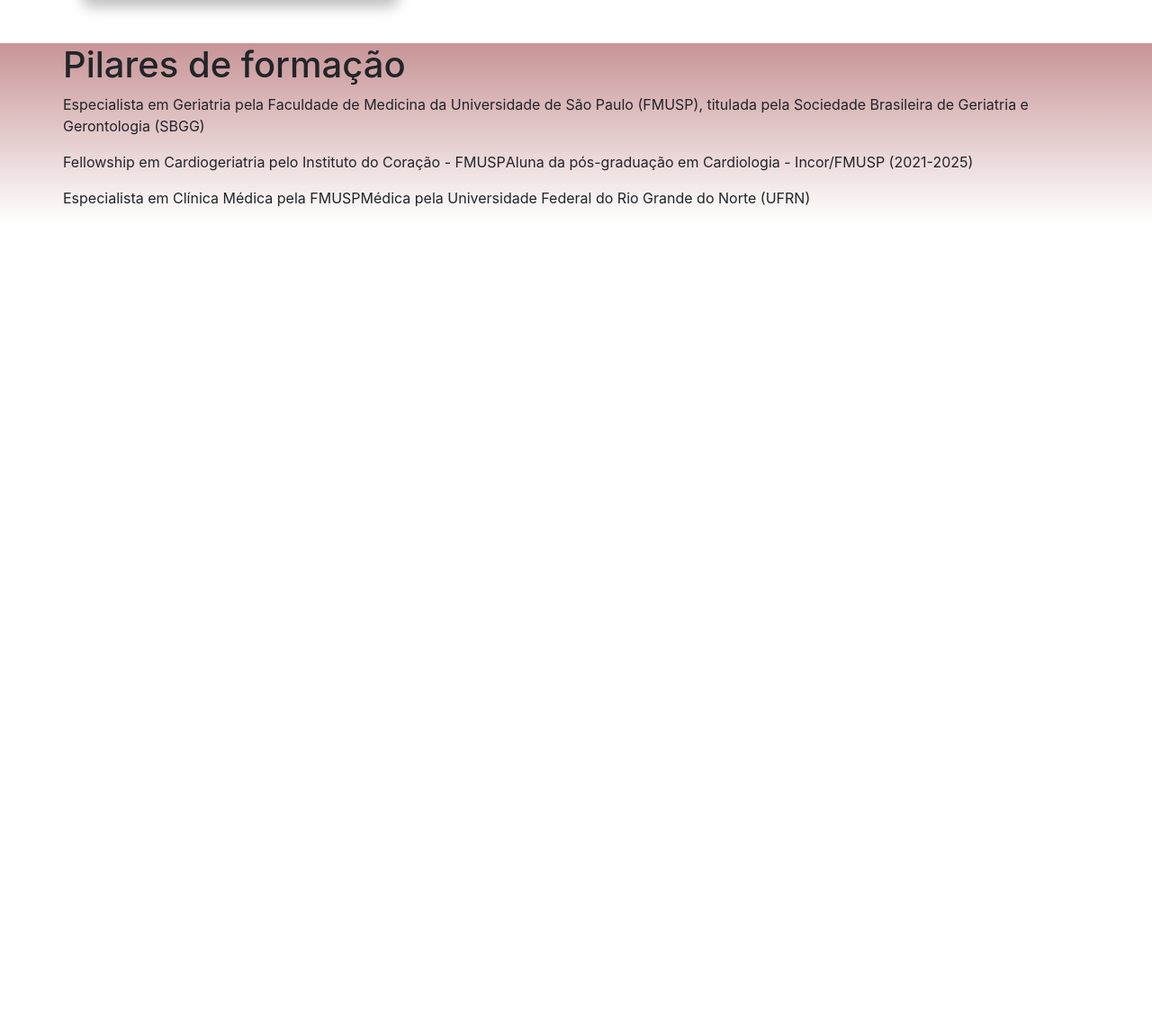
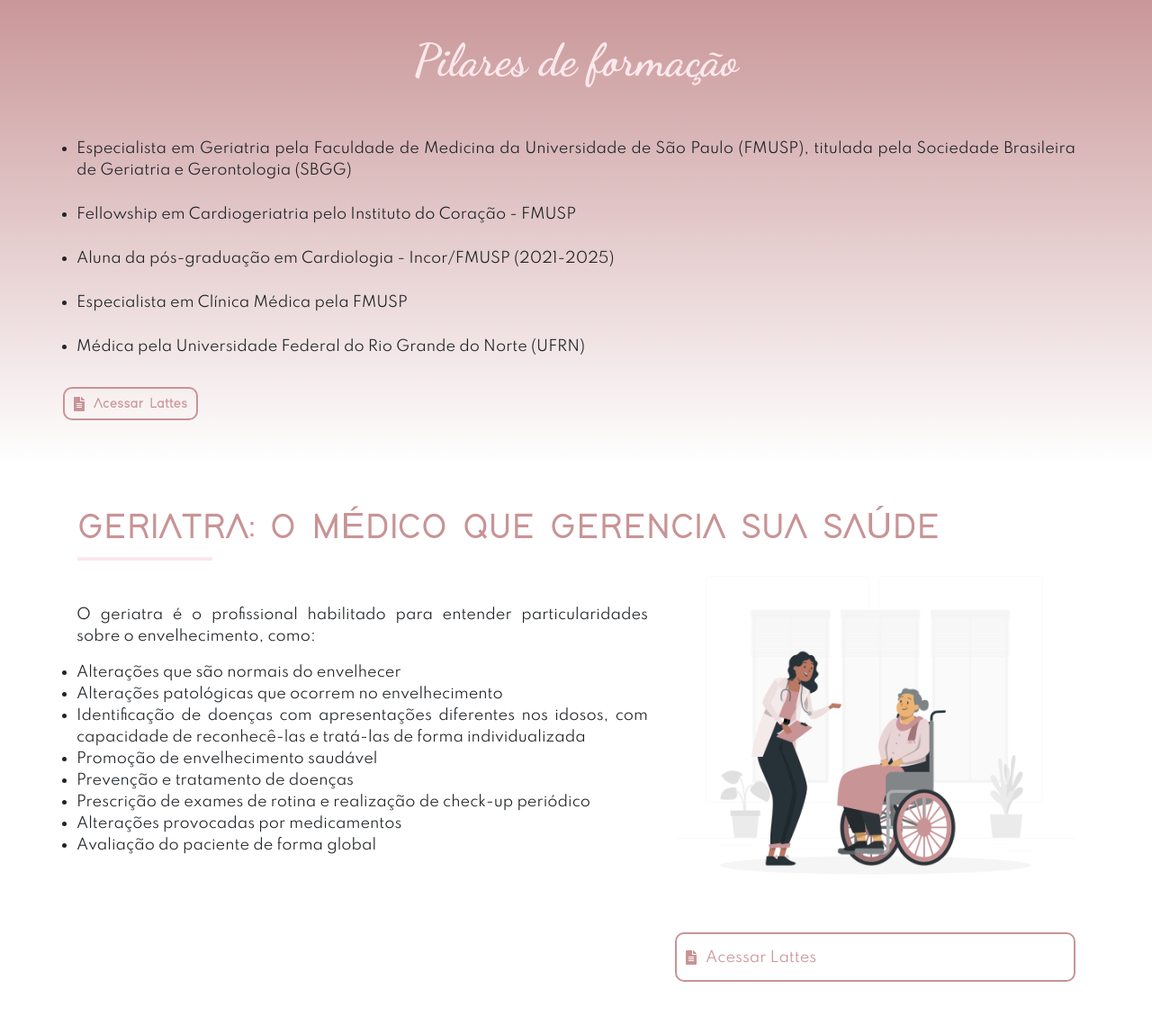
Before and after one commit to marianabritoazevedo/Dra.BeatrizNoele, a plain HTML site: page index.html in a window 1280 px wide. Shown: the part 1381-2520 px from the top of the page at 90% size. Before the commit the page ends 1629 px from the top, so only its background shows below. Drawn offline with nearby package versions, Linux system fonts and the light colour scheme.

Commit message:
#3 Pilares de formação

```diff
--- a/assets/css/style.css
+++ b/assets/css/style.css
@@ -46,6 +46,7 @@ body, html {
     color: #fae8ec;
     margin-left: 10px;
     margin-right: 10px;
+    transition: .5s;
 }
 
 .agendar-texto{
@@ -58,9 +59,7 @@ body, html {
 
 .botao-agenda-consulta {
     color: #fae8ec;
-    font-family: Adam-Medium, sans-serif;
-
-
+    font-family: Adam-Bold, sans-serif;
     padding: 3% 0;
 }
 
@@ -72,7 +71,7 @@ body, html {
 .botao-agenda-consulta:hover .calendario-icone{
     background-color: #fae8ec36;
     color: #c89496;
-    transition: 1s;
+    transition: .5s;
 }
 
 .item-menu{
@@ -90,7 +89,9 @@ body, html {
 }
 
 .secao1 img{
-    width: 75%;
+    max-width: 600px;
+    width: 100%;
+    min-width: 300px;
 }
 
 /*Sobre mim*/
@@ -103,7 +104,7 @@ body, html {
 }
 
 .sobre-mim p{
-    font-family: 'Spartan', sans-serif;;
+    font-family: 'Spartan', sans-serif;
 }
 
 .sobre-mim img{
@@ -145,3 +146,65 @@ body, html {
 .pilares-formacao{
     background-image: linear-gradient(to bottom, #c89496, #fff);
 }
+.pilares-formacao h1{
+    color: #fae8ec;
+    font-family: "Dancing script", sans-serif;
+    font-size: 50px;
+}
+
+.pilares-formacao li{
+    font-family: 'Spartan', sans-serif;
+    margin-bottom: 25px;
+    text-align: justify;
+}
+
+.botao-olha-lattes {
+    color: #c89496;
+    font-family: Adam-Bold, sans-serif;
+    padding: 3% 0;
+    border: 2px solid #c89496;
+    border-radius: 10px;
+    cursor: pointer;
+    transition: .5s;
+}
+
+.curriculo-icone{
+    color: #c89496;
+    margin-left: 10px;
+    margin-right: 10px;
+    transition: .5s;
+}
+
+.botao-olha-lattes:hover {
+    background-color: #c89496;
+    color: #fae8ec !important;
+}
+
+.botao-olha-lattes:hover .curriculo-icone{
+    background-color: #c89496;
+    color: #fae8ec;
+    transition: .5s;
+}
+
+@media (max-width: 575px){
+    .botao-olha-lattes-div{
+        margin-left: 15px;
+    }
+}
+
+/* Sobre o geriatra */
+.sobre-o-geriatra h1{
+    font-family: Adam-bold, sans-serif;
+}
+.sobre-o-geriatra li,
+.sobre-o-geriatra p{
+    font-family: 'Spartan', sans-serif;
+    text-align: justify;
+}
+.sobre-o-geriatra img{
+    width: 100%;
+    margin-top: -80px;
+}
+.sobre-o-geriatra a{
+    width: 200px;
+}
--- a/index.html
+++ b/index.html
@@ -10,14 +10,14 @@
     <link rel="stylesheet" href="assets/css/style.css">
     <link rel="preconnect" href="https://fonts.googleapis.com">
     <link rel="preconnect" href="https://fonts.gstatic.com" crossorigin>
-    <link href="https://fonts.googleapis.com/css2?family=Spartan:wght@300;400&display=swap" rel="stylesheet">
+    <link href="https://fonts.googleapis.com/css2?family=Dancing+Script:wght@700&family=Spartan:wght@300;400&display=swap" rel="stylesheet">
     <script defer src="https://use.fontawesome.com/releases/v5.0.13/js/solid.js" integrity="sha384-tzzSw1/Vo+0N5UhStP3bvwWPq+uvzCMfrN1fEFe+xBmv1C/AtVX5K0uZtmcHitFZ" crossorigin="anonymous"></script>
     <script defer src="https://use.fontawesome.com/releases/v5.0.13/js/fontawesome.js" integrity="sha384-6OIrr52G08NpOFSZdxxz1xdNSndlD4vdcf/q2myIUVO0VsqaGHJsB0RaBE01VTOY" crossorigin="anonymous"></script>
 </head>
     <body>
-        <nav class="navbar navbar-fixed-top navbar-expand-lg navbar-dark bg-rosa-medio">
+        <nav class="navbar fixed-top navbar-expand-lg navbar-dark bg-rosa-medio">
             <div class="container">
-                <a >
+                <a>
                     <div class="d-flex flex-row align-items-center botao-agenda-consulta">
                         <i class="fa fa-calendar calendario-icone"></i>
                         <p class="agendar-texto">Agendar consulta</p>
@@ -69,22 +69,66 @@
                 </div>
             </div>
         </div>
-        <div class="pilares-formacao mt-5">
+        <div class="pilares-formacao">
             <div class="container">
-                <div class="">
-                    <div class="row">
+                <div class="row">
+                    <div class="col-12 my-5">
                         <h1 class="text-center">Pilares de formação</h1>
                     </div>
-                    <div class="row">
-                        <p>Especialista em Geriatria pela Faculdade de Medicina da Universidade de São Paulo (FMUSP), titulada pela Sociedade Brasileira de Geriatria e Gerontologia (SBGG)</p>
-                        <br>
-                        <p>Fellowship em Cardiogeriatria pelo Instituto do Coração - FMUSP</p>
-                        <br>
-                        <p>Aluna da pós-graduação em Cardiologia - Incor/FMUSP (2021-2025)</p>
-                        <br>
-                        <p>Especialista em Clínica Médica pela FMUSP</p>
-                        <br>
-                        <p>Médica pela Universidade Federal do Rio Grande do Norte (UFRN)</p>
+                </div>
+                <div class="row">
+                    <div class="col-12">
+                        <ul>
+                            <li>Especialista em Geriatria pela Faculdade de Medicina da Universidade de São Paulo (FMUSP), titulada pela Sociedade Brasileira de Geriatria e Gerontologia (SBGG)</li>
+                            <li>Fellowship em Cardiogeriatria pelo Instituto do Coração - FMUSP</li>
+                            <li>Aluna da pós-graduação em Cardiologia - Incor/FMUSP (2021-2025)</li>
+                            <li>Especialista em Clínica Médica pela FMUSP</li>
+                            <li>Médica pela Universidade Federal do Rio Grande do Norte (UFRN)</li>
+                        </ul>
+                    </div>
+                </div>
+                <div class="row">
+                    <div class="mb-5 mt-2 botao-olha-lattes-div">
+                        <a>
+                            <div class="d-flex flex-row align-items-center botao-olha-lattes">
+                                <i class="fa fa-file-alt curriculo-icone"></i>
+                                <p class="agendar-texto">Acessar Lattes</p>
+                            </div>
+                        </a>
+                    </div>
+                </div>
+            </div>
+        </div>
+        <div class="sobre-o-geriatra">
+            <div class="container">
+                <div class="row">
+                    <div class="titulo-secao mt-5 mb-5 ml-3">
+                        <h1>GERIATRA: O MÉDICO QUE GERENCIA SUA SAÚDE</h1>
+                        <div class="linha-titulo-secao"></div>
+                    </div>
+                </div>
+                <div class="row">
+                    <div class="col-md-7">
+                        <p>O geriatra é o profissional habilitado para entender particularidades sobre o envelhecimento, como:</p>
+                        <ul>
+                            <li>Alterações que são normais do envelhecer</li>
+                            <li>Alterações patológicas que ocorrem no envelhecimento</li>
+                            <li>Identificação de doenças com apresentações diferentes nos idosos, com capacidade de reconhecê-las e tratá-las de forma individualizada</li>
+                            <li>Promoção de envelhecimento saudável</li>
+                            <li>Prevenção e tratamento de doenças</li>
+                            <li>Prescrição de exames de rotina e realização de check-up periódico</li>
+                            <li>Alterações provocadas por medicamentos</li>
+                            <li>Avaliação do paciente de forma global</li>
+                        </ul>
+                    </div>
+                    <div class="col-md-5 mb-5">
+                        <img src="assets/img/sobreGeriatra.png" alt="">
+                        <a>
+                            <div class="d-flex flex-row align-items-center botao-olha-lattes">
+                                <i class="fa fa-file-alt curriculo-icone"></i>
+                                <p class="agendar-texto">Acessar Lattes</p>
+                            </div>
+                        </a>
                     </div>
                 </div>
             </div>
@@ -96,8 +140,6 @@
 
 <!--Scripts JS-->
 <script src="https://code.jquery.com/jquery-3.5.1.min.js"></script>
-<script src="{% static 'js/main.js' %}"></script>
-<script src="{% static 'js/text.js' %}"></script>
 <!--Scripts jQuery, Popper e Bootstrap-->
 <script src="https://ajax.googleapis.com/ajax/libs/jquery/3.5.1/jquery.min.js"></script>
 <script src="https://code.jquery.com/jquery-3.3.1.slim.min.js" integrity="sha384-q8i/X+965DzO0rT7abK41JStQIAqVgRVzpbzo5smXKp4YfRvH+8abtTE1Pi6jizo" crossorigin="anonymous"></script>
```
Also changed, not shown: assets/img/sobreGeriatra.png (added).
